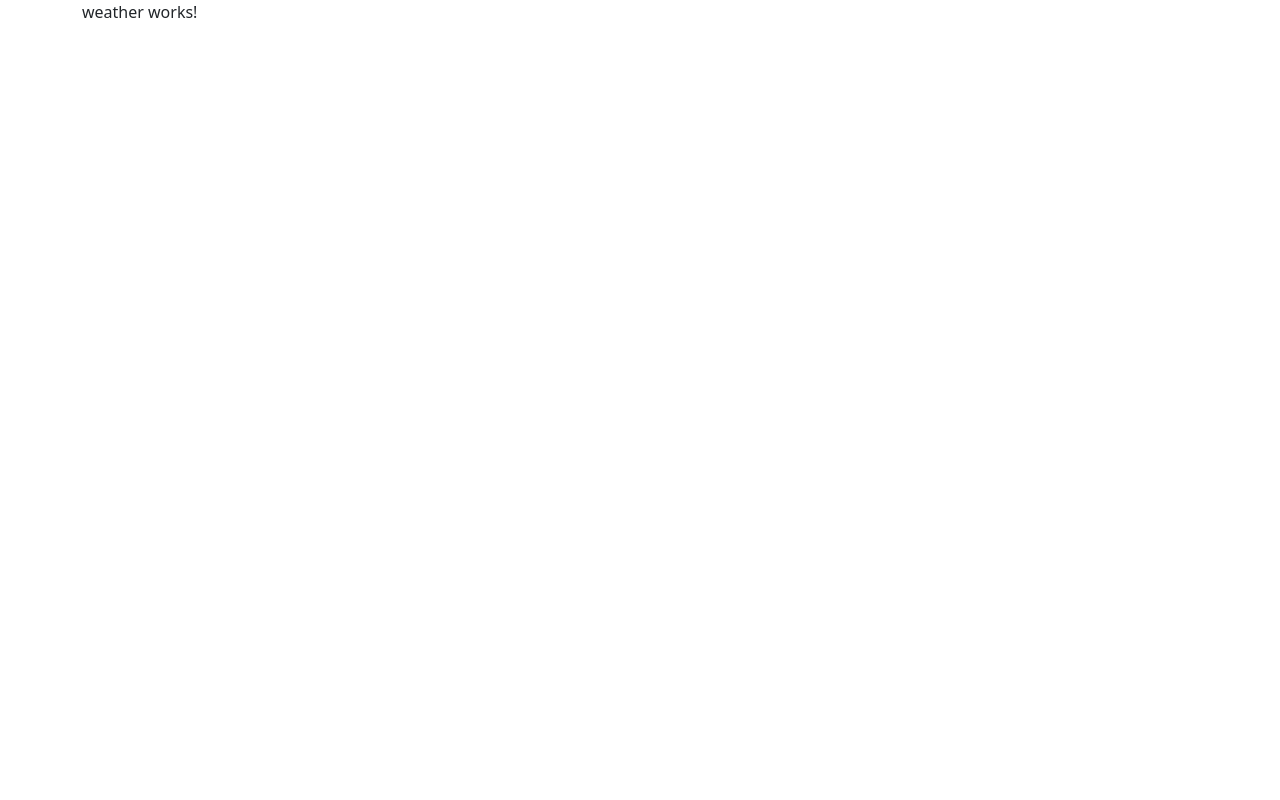
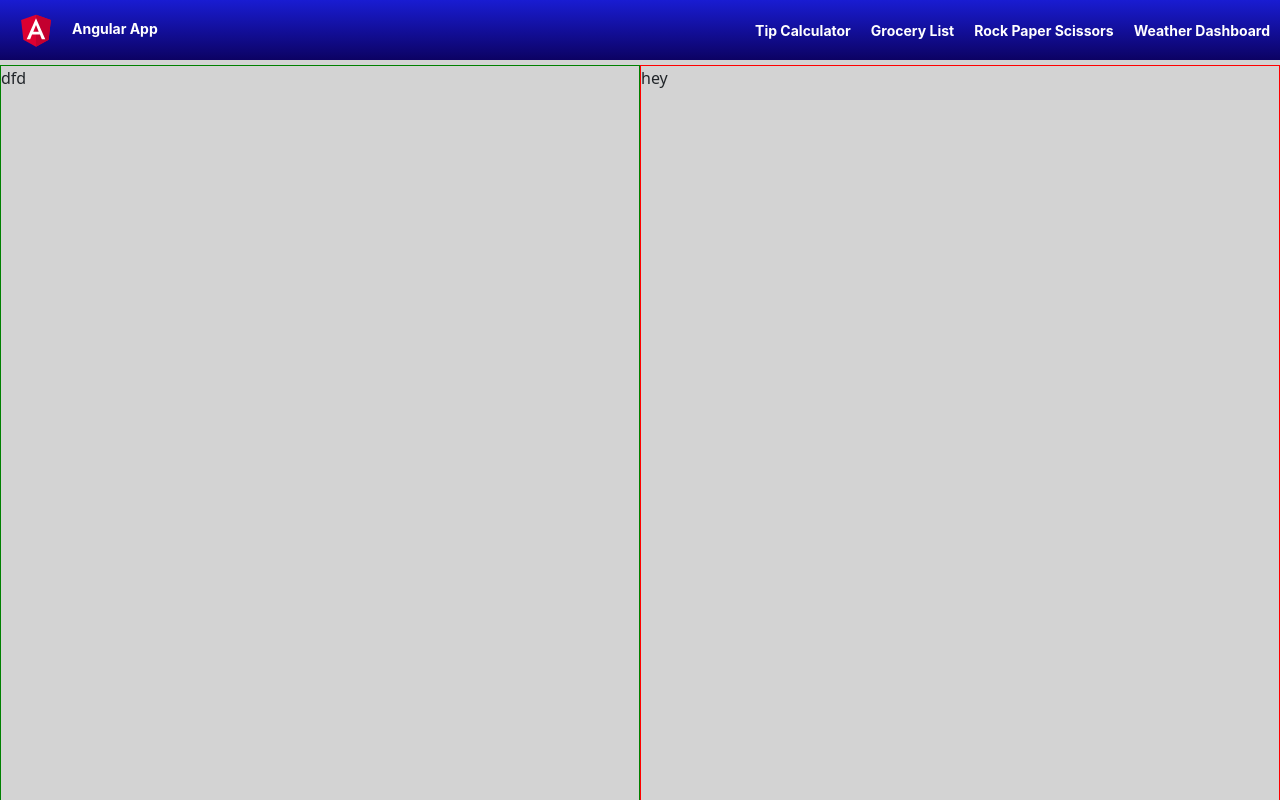
Before and after one commit to rueilmanzambi/appDemo, an Angular app: page /weather in a window 1280 px wide. Built offline with nearby package versions, Linux system fonts and the light colour scheme.

Commit message:
checking css layout

```diff
--- a/src/app/weather/weather.component.css
+++ b/src/app/weather/weather.component.css
@@ -0,0 +1,29 @@
+.body {
+    position: fixed;
+    background-color: #D3D3D3;
+    left: 0;
+    top: 60px;
+    width: 100vw;
+    height: 100vw;
+}
+
+.content {
+    width: 100%;
+    height: 800px;
+    overflow: hidden;
+    margin-top: 5px;
+}
+
+.column-one {
+    width: 50%;
+    float: left;
+    border: 1px solid green;
+    height: 100%;
+}
+
+.column-two {
+    width: 50%;
+    float: left;
+    border: 1px solid red;
+    height: 100%;
+}
--- a/src/app/weather/weather.component.html
+++ b/src/app/weather/weather.component.html
@@ -1 +1,11 @@
-<p>weather works!</p>
+<pm-toolbar></pm-toolbar>
+<div class="body">
+    <div class="content">
+        <div class="column-one">
+            dfd
+        </div>
+        <div class="column-two">
+            hey
+        </div>
+    </div>
+</div>
```
Also changed, not shown: src/app/weather/weather.module.ts (+5 -2 lines).
